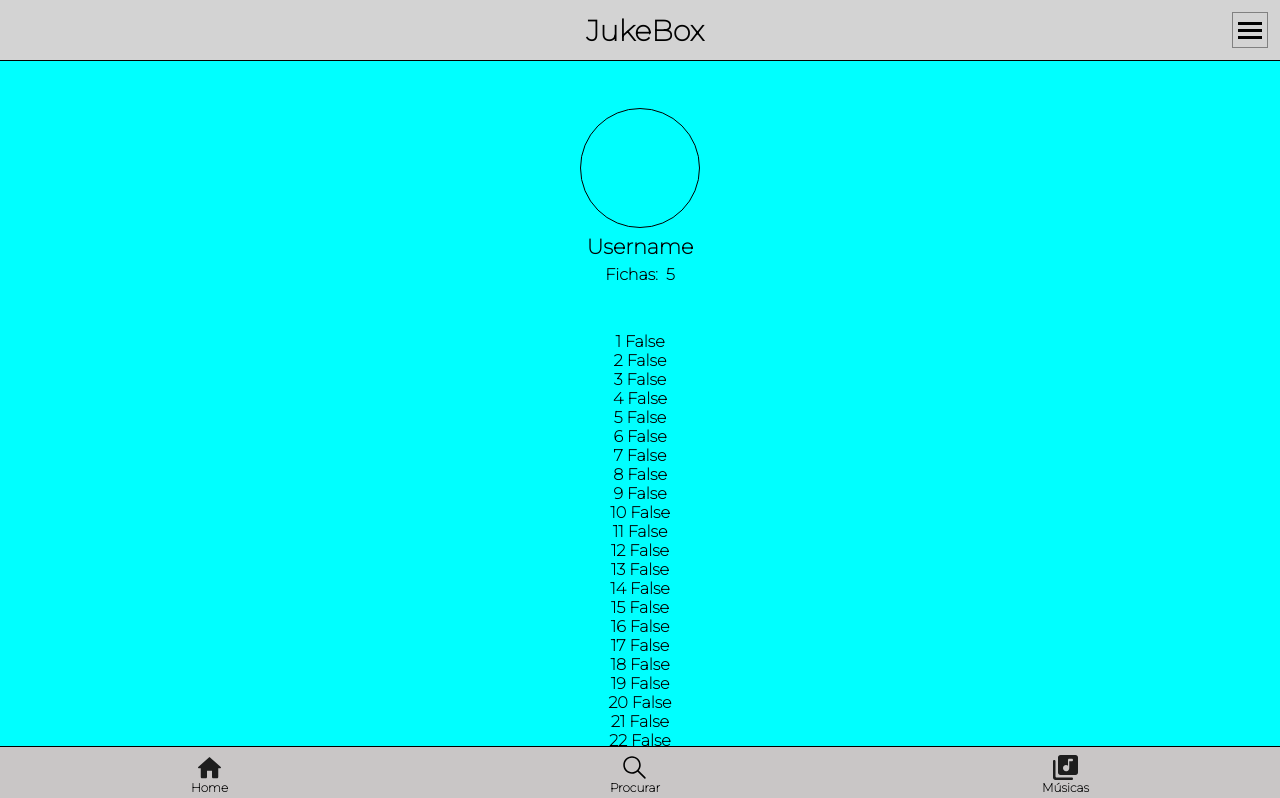
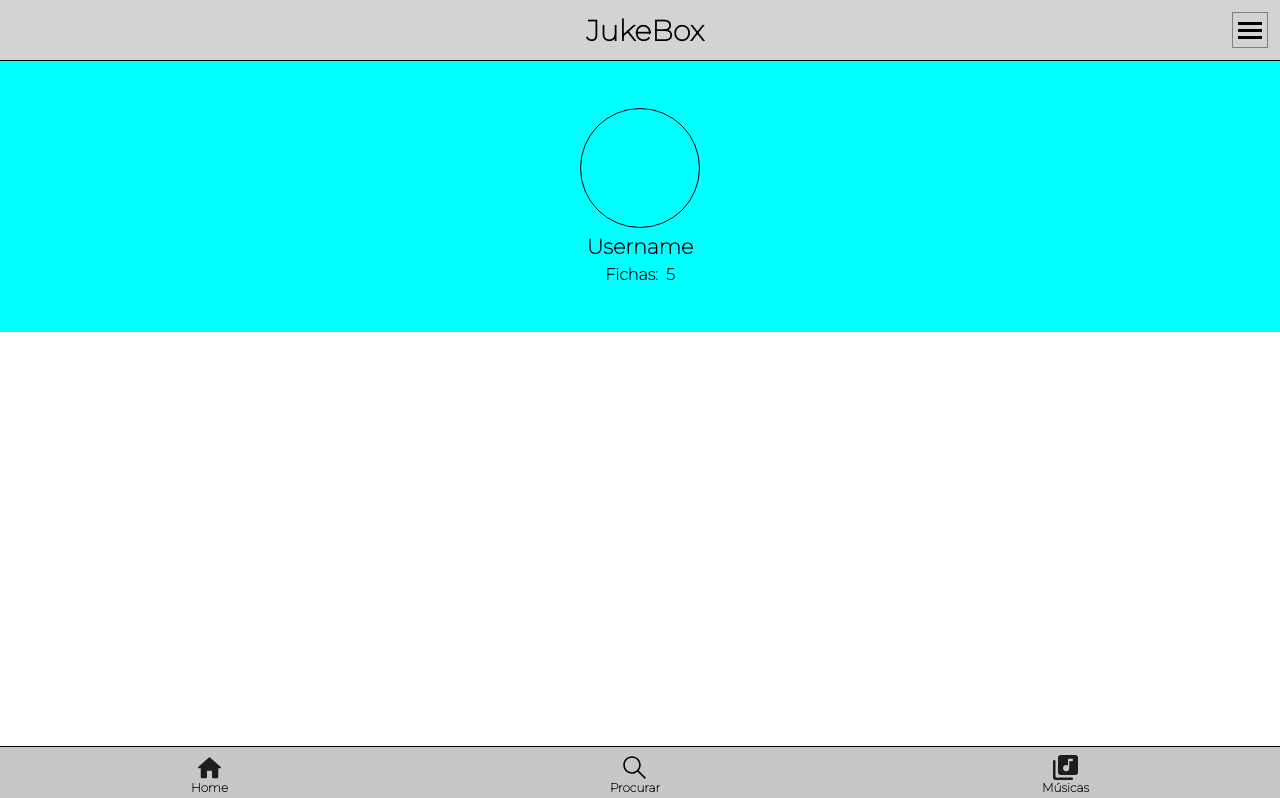
Before and after one commit to vinicius-el-khalili/jukebox-prototype, a Next.js app: page / in a window 1280 px wide. Shown: the top 798 px of the page. Built offline with nearby package versions, Linux system fonts and the light colour scheme; a web font is replaced by a local one.

Commit message:
checkpoint

```diff
--- a/pages/index.js
+++ b/pages/index.js
@@ -5,7 +5,6 @@ import AppContext from '@/context/AppContext'
 
 export default function Home() {
   const context = useContext(AppContext)
-  console.log(context.state.songCardFlag)
 
   return (
     <div className={style.container}>
@@ -20,12 +19,19 @@ export default function Home() {
       </div>
 
       {
-      Object.keys(context.state.songCardFlag).map((_id,index)=>(
-        <p key={"p"+_id}>{_id} {context.state.songCardFlag[_id]?"True":"False"}</p>
-        ))
+        Object.keys(context.state.songCardFlag).map((_id,index)=>{
+          if (context.state.songCardFlag[_id]){
+            let song = context.songs.filter(s=>{return context.songs[parseInt(_id)]._id ===_id})
+            console.log("hmm")
+            return(
+              <div key={"kwp"+_id}>
+                Hey
+              </div>
+            )
+          }
+        })
+
       }
-
-
 
     </div>
   )
```
